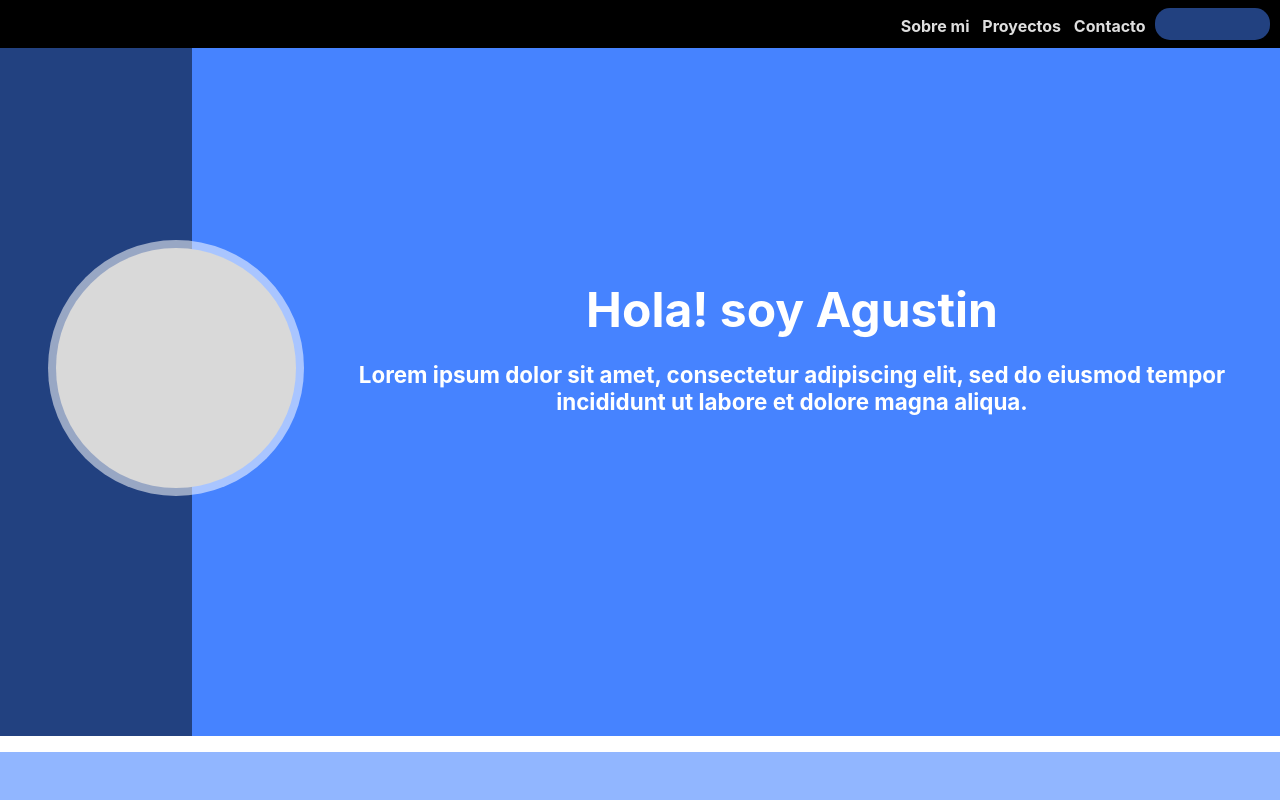
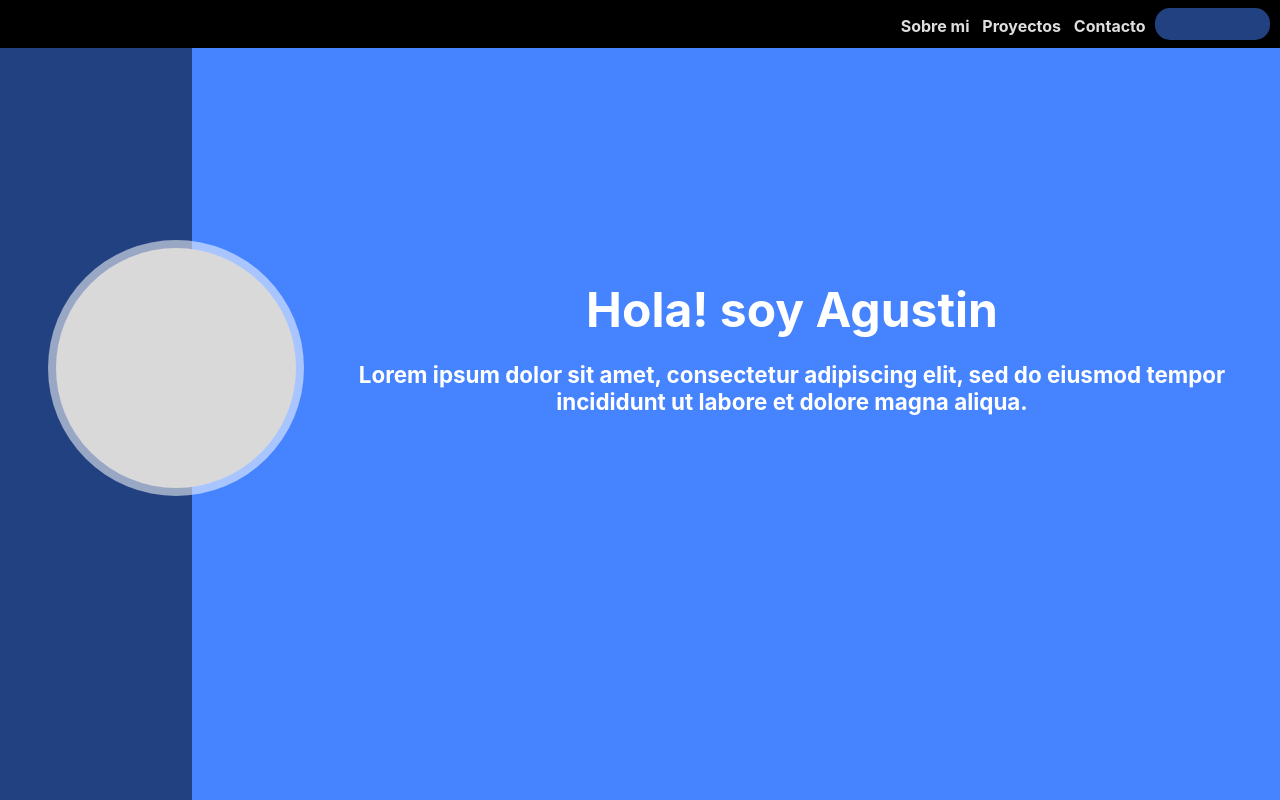
Before and after one commit to agustinfraile/Portfolio, a React (Vite) app in the folder client/: page / in a window 1280 px wide. Shown: the top 800 px of the page. Built offline with nearby package versions, Linux system fonts and the light colour scheme.

Commit message:
corrigiendo altura para la seccion de intro

```diff
--- a/client/src/components/Form/Form.jsx
+++ b/client/src/components/Form/Form.jsx
@@ -75,7 +75,7 @@ const ContactForm = () => {
       setErrors((prevErrors) => ({ ...prevErrors, description: validate('description', value) }));
     }
     // Actualizamos el estado de isButtonDisabled según la función shouldButtonBeDisabled
-    setIsButtonDisabled(shouldButtonBeDisabled());
+    // setIsButtonDisabled(shouldButtonBeDisabled());
   };
 
 
@@ -140,7 +140,7 @@ const ContactForm = () => {
         {/* El botón "Enviar" está desactivado si el estado "isButtonDisabled" es verdadero. */}
         <button
           type="submit"
-          disabled={isButtonDisabled}
+          disabled={errors.name || errors.email || errors.description || !name || !email || !description}
         >
           Enviar
         </button>
--- a/client/src/pages/Intro/Intro.css
+++ b/client/src/pages/Intro/Intro.css
@@ -83,8 +83,8 @@
     /* CONTENEDOR GENERAL */
     .intro_cnt {
         width: 100%;
-        height: 94vh;
-        /* background-color: rgb(49, 84, 156); */
+        height: auto;
+        background-color: rgb(49, 84, 156);
         display: flex;
         padding-top: 0em;
 
@@ -95,7 +95,7 @@
         .first_cnt {
             background-color: #224180;
             width: 12em;
-            height: 92vh;
+            height: 100vh;
             padding-top: 15em;
             padding-left: 3em;
             display: flex;
@@ -129,7 +129,7 @@
         .sec_cnt {
             background-color: #4683FF;
             width: 100%;
-            height: 92vh;
+            height: 100vh;
             padding-top: 17.5em;
             padding-left: 7em;
         }
```
